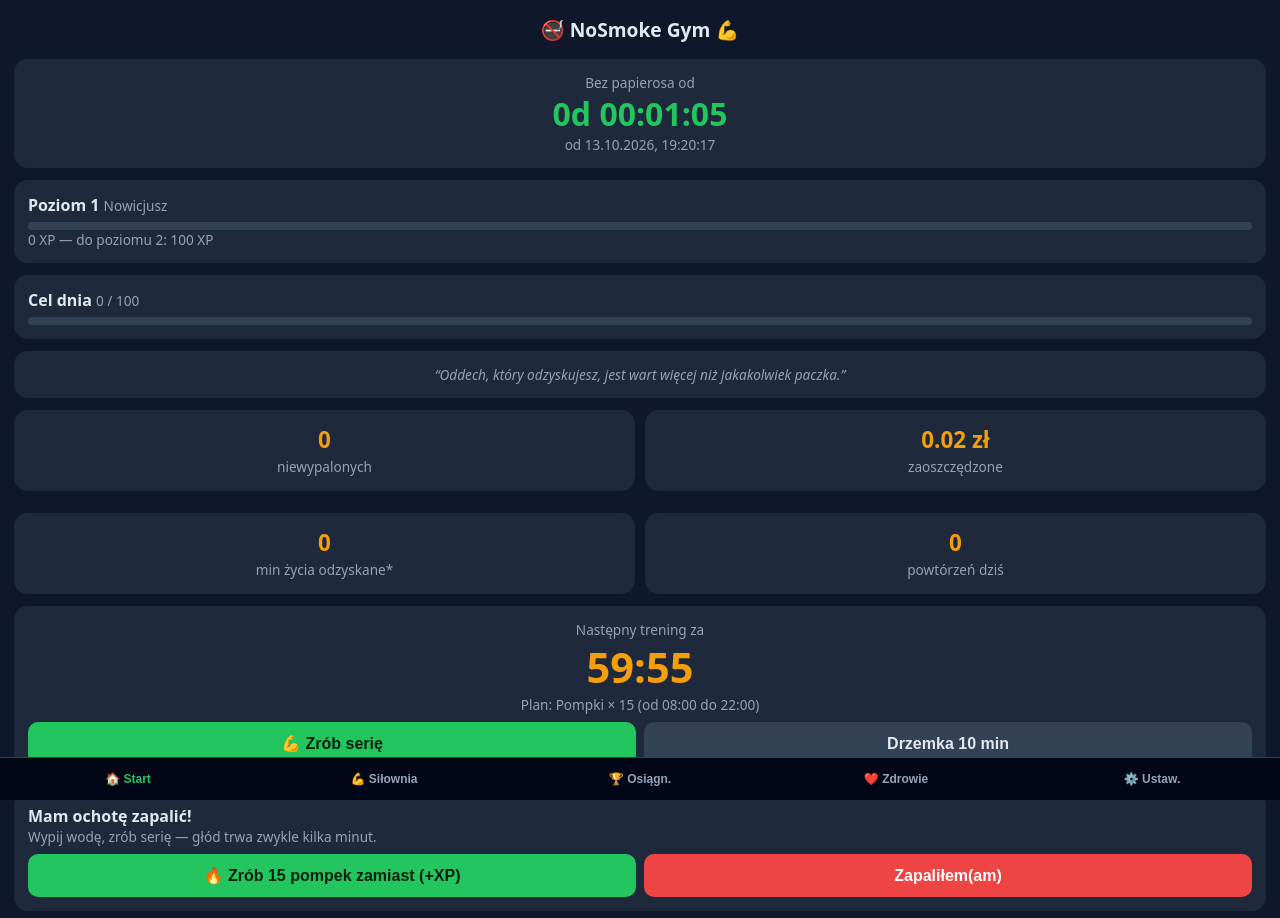
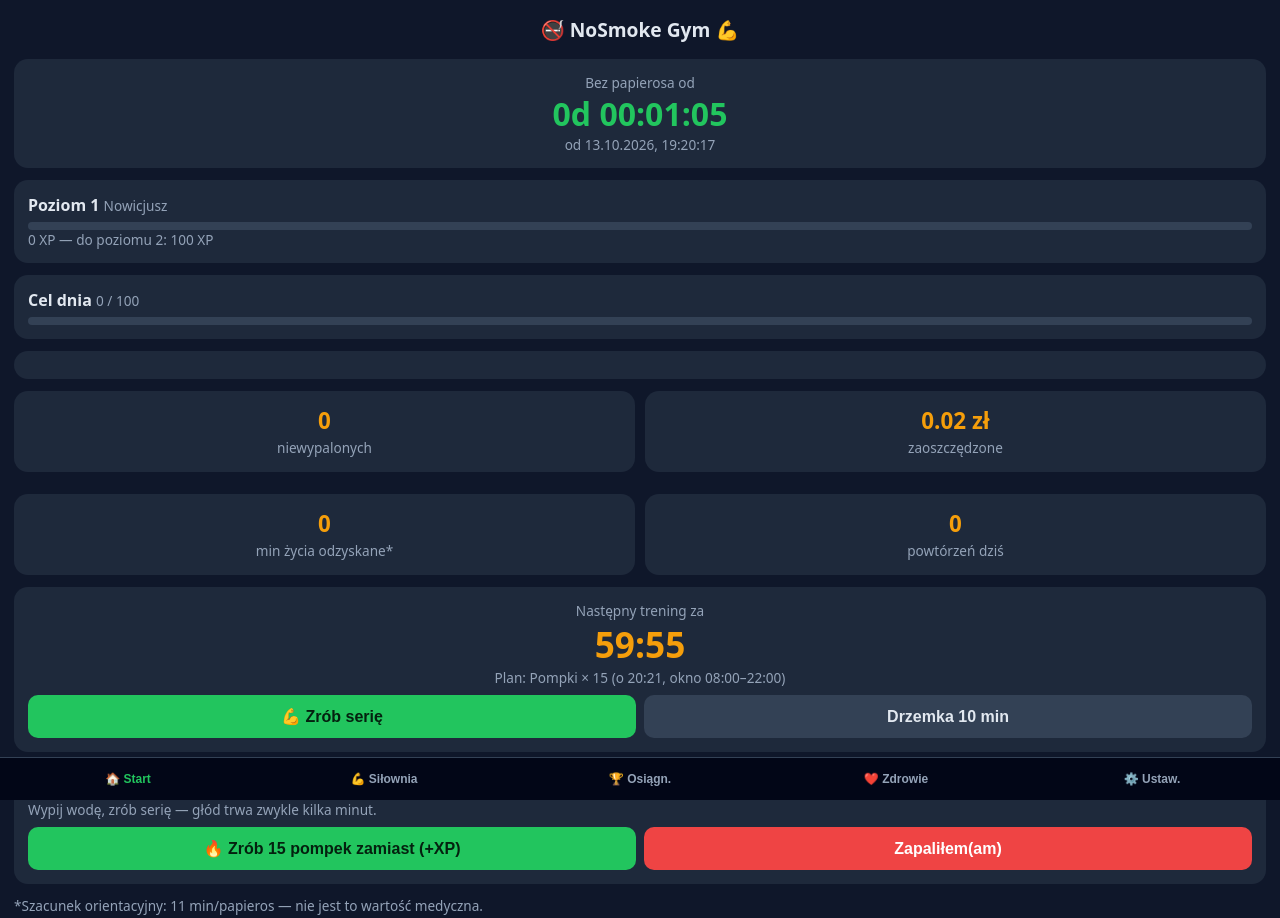
Before and after one commit to Cann4b1sher/nosmoke-gym, a website: page index.html in a window 1280 px wide. Shown: the top 918 px of the page. Drawn offline with Linux system fonts and the light colour scheme.

Commit message:
Fix reminder calculation causing 656:xx bug

```diff
--- a/index.html
+++ b/index.html
@@ -25,7 +25,7 @@ nav button{flex:1;background:none;color:var(--mut);border-radius:0;padding:14px
 .chart{display:flex;align-items:flex-end;gap:6px;height:110px;margin-top:10px}
 .chart div{flex:1;background:var(--acc);border-radius:4px 4px 0 0;position:relative;min-height:2px}
 .chart span{position:absolute;bottom:-18px;left:0;right:0;text-align:center;font-size:.7rem;color:var(--mut)}
-.timer{font-size:2.6rem;text-align:center;font-weight:800;color:var(--acc2);font-variant-numeric:tabular-nums}
+.timer{font-size:2.2rem;text-align:center;font-weight:800;color:var(--acc2);font-variant-numeric:tabular-nums}
 .due{animation:p 1s infinite}@keyframes p{50%{background:#14532d}}
 .ag{display:grid;grid-template-columns:1fr 1fr;gap:8px}
 .a{background:#0f172a;border-radius:10px;padding:10px;text-align:center;opacity:.4;filter:grayscale(1)}
@@ -33,6 +33,7 @@ nav button{flex:1;background:none;color:var(--mut);border-radius:0;padding:14px
 .a .i{font-size:1.8rem}.a b{display:block;font-size:.85rem}.a span{font-size:.7rem;color:var(--mut)}
 #toast{position:fixed;top:12px;left:12px;right:12px;z-index:9;display:flex;flex-direction:column;gap:8px;pointer-events:none}
 #toast div{background:#facc15;color:#1c1917;padding:12px;border-radius:12px;font-weight:700;text-align:center;box-shadow:0 4px 14px #0008}
+#quote{cursor:pointer;user-select:none;-webkit-tap-highlight-color:transparent}
 </style></head><body>
 <div id="toast"></div>
 <header>🚭 NoSmoke Gym 💪</header>
@@ -43,7 +44,7 @@ nav button{flex:1;background:none;color:var(--mut);border-radius:0;padding:14px
  <div class="card"><b id="lvl"></b> <span class="mut" id="ttl"></span>
   <div class="bar x"><i id="xpbar"></i></div><div class="mut" id="xptxt"></div></div>
  <div class="card"><b>Cel dnia</b> <span class="mut" id="goaltxt"></span><div class="bar"><i id="goalbar"></i></div></div>
- <div class="card mut" id="quote" style="text-align:center;font-style:italic"></div>
+ <div class="card mut" id="quote" style="text-align:center"></div>
  <div class="grid">
   <div class="card stat"><b id="avoid">0</b><span class="mut">niewypalonych</span></div>
   <div class="card stat"><b id="money">0</b><span class="mut">zaoszczędzone</span></div>
@@ -135,7 +136,6 @@ const MS=[
 [5*365*D,'5 lat','Niższe ryzyko udaru i raka jamy ustnej, przełyku, płuc'],
 [10*365*D,'10 lat','Śmiertelność z powodu raka płuc ok. 2x niższa niż u palaczy'],
 [15*365*D,'15 lat','Ryzyko chorób serca jak u osoby niepalącej']];
-const QUOTES=['Głód nikotynowy trwa kilka minut — Twoje mięśnie zostają na dłużej.','Każda seria to głos oddany na osobę, którą chcesz być.','Nie musisz być idealny. Wystarczy, że dziś nie zapalisz.','Oddech, który odzyskujesz, jest wart więcej niż jakakolwiek paczka.','Siła to suma małych powtórzeń. Tak samo wolność.','Wczoraj dałeś radę. Dziś też dasz.','Pompki zamiast papierosa: płuca i biceps mówią dziękuję.','Słabszy dzień? Zrób jedną serię i liczy się jako wygrana.','Każda godzina bez papierosa to realna zmiana w organizmie.','Pieniądze, które zostają w kieszeni, kupią lepszą odżywkę.','Dyscyplina bije motywację. Zrób serię, nawet gdy nie chcesz.','Jesteś silniejszy niż nawyk.'];
 const TITLES=['Nowicjusz','Wojownik','Twardziel','Żelazny','Maszyna','Tytan','Legenda'];
 const ACH=[
 ['s1h','⏱️','Pierwsza godzina','1 godzina bez papierosa',s=>s.el>=H],
@@ -200,7 +200,6 @@ function renderLvl(s){
  $('alvl').textContent=`Poziom ${L.l} — ${t}`;$('axp').style.width=p+'%';$('axpt').textContent=$('xptxt').textContent;
  const g=Math.min(100,todayReps()/S.dgoal*100);
  $('goalbar').style.width=g+'%';$('goaltxt').textContent=`${todayReps()} / ${S.dgoal}`+(g>=100?' ✅':'');
- $('quote').textContent='“'+QUOTES[Math.floor(Date.now()/D)%QUOTES.length]+'”';
 }
 function renderAch(){
  const n=Object.keys(S.ach).length;$('acnt').textContent=`(${n}/${ACH.length})`;
@@ -232,7 +231,7 @@ function addSet(ex,reps,kg,quiet){
  ex=ex||$('ex').value;reps=reps||+$('reps').value;kg=kg===undefined?+$('kg').value||0:kg;
  if(!reps)return;const before=todayReps();
  S.sets.push({t:Date.now(),e:ex,r:reps,kg});S.lastEx=ex;scheduleNext(true);save();
- if(!quiet){beep(1);toast(`+${reps} XP 💪 `+QUOTES[Math.floor(Math.random()*QUOTES.length)])}
+ if(!quiet){beep(1);toast(`+${reps} XP 💪 Zapisano!`)}
  if(before<S.dgoal&&todayReps()>=S.dgoal)toast('🎯 Cel dnia osiągnięty!');
  renderGym();tick();renderAch();
 }
@@ -245,25 +244,35 @@ function renderGym(){
  const k=dayKey(Date.now());
  $('log').innerHTML=S.sets.filter(x=>dayKey(x.t)===k).reverse().map(x=>`${new Date(x.t).toLocaleTimeString('pl-PL',{hour:'2-digit',minute:'2-digit'})} — ${exName(x.e)} × ${x.r}${x.kg?' @ '+x.kg+' kg':''}`).join('<br>')||'Brak serii dzisiaj.';
 }
-function inWindow(t){const h=new Date(t).getHours();return S.from<=S.to?(h>=S.from&&h<S.to):(h>=S.from||h<S.to)}
+function inWindow(h){return S.from<=S.to?(h>=S.from&&h<S.to):(h>=S.from||h<S.to)}
+function nextValidTime(after){
+ const d=new Date(after);
+ for(let i=0;i<48;i++){
+  const cur=new Date(d.getTime()+i*H);
+  if(inWindow(cur.getHours()))return cur.getTime();
+ }
+ return after+H;
+}
 function scheduleNext(fromNow){
- let t=(fromNow?Date.now():S.nextAt||Date.now())+H;let g=0;
- while(!inWindow(t)&&g++<48)t+=H/2;
- S.nextAt=t;save();
+ const base=fromNow?Date.now():(S.nextAt||Date.now());
+ S.nextAt=nextValidTime(base+H);save();
 }
 function snooze(){S.nextAt=Date.now()+10*60e3;save();reminder()}
 function reminder(){
  if(!S.en){$('cd').textContent='wyłączone';$('nextEx').textContent='';return}
- if(!S.nextAt||S.nextAt<Date.now()-12*H)scheduleNext(true);
- const left=S.nextAt-Date.now();
+ const now=Date.now();
+ if(!S.nextAt||S.nextAt<now-24*H||S.nextAt>now+48*H){scheduleNext(true)}
+ const left=S.nextAt-now;
  if(left<=0){
   $('nextCard').classList.add('due');$('cd').textContent='TERAZ!';
   const e=nextEx();$('nextEx').textContent=`${exName(e)} × ${S.dreps}`;
   if(!S.notified||S.notified!==S.nextAt){S.notified=S.nextAt;localStorage.setItem(K,JSON.stringify(S));notify(e);}
  }else{
   $('nextCard').classList.remove('due');
-  const mm=Math.floor(left/60e3),ss=Math.floor(left%60e3/1e3);$('cd').textContent=`${pad(mm)}:${pad(ss)}`;
-  $('nextEx').textContent=`Plan: ${exName(nextEx())} × ${S.dreps} (od ${pad(S.from)}:00 do ${pad(S.to)}:00)`;
+  const dh=Math.floor(left/H),dm=Math.floor(left%H/60e3),ds=Math.floor(left%60e3/1e3);
+  $('cd').textContent=dh>0?`${dh}h ${pad(dm)}m ${pad(ds)}s`:`${pad(dm)}:${pad(ds)}`;
+  const timeStr=new Date(S.nextAt).toLocaleTimeString('pl-PL',{hour:'2-digit',minute:'2-digit'});
+  $('nextEx').textContent=`Plan: ${exName(nextEx())} × ${S.dreps} (o ${timeStr}, okno ${pad(S.from)}:00–${pad(S.to)}:00)`;
  }
 }
 function notify(e){
@@ -286,7 +295,7 @@ function loadSet(){
 function saveSet(){
  S.quit=new Date($('qd').value||Date.now()).toISOString();
  ['cpd','pp','pps','from','to','dreps','dgoal'].forEach(k=>S[k]=+$(k).value);
- S.cur=$('cur').value;S.en=+$('en').value;S.mode=$('mode').value;S.nextAt=0;S.upd=Date.now();save();tick();alert('Zapisano ✅')}
+ S.cur=$('cur').value;S.en=+$('en').value;S.mode=$('mode').value;S.nextAt=0;S.upd=Date.now();save();scheduleNext(true);tick();alert('Zapisano ✅')}
 function exp(){const a=document.createElement('a');a.href=URL.createObjectURL(new Blob([JSON.stringify(S,null,1)],{type:'application/json'}));a.download='nosmoke-backup.json';a.click()}
 
 const LOCALONLY=['nextAt','notified'];
@@ -335,7 +344,7 @@ async function doAuth(mode){
   if(!r.ok)return alert(r.j.error||'Błąd '+r.status);
   AUTH={token:r.j.token,user:r.j.user};localStorage.setItem(AK,JSON.stringify(AUTH));$('ap').value='';
   await syncNow();
- }catch(e){alert('Brak połączenia z serwerem (używasz wersji statycznej?)')}
+ }catch(e){alert('Brak połączenia z serwerem')}
 }
 function logout(){AUTH=null;localStorage.removeItem(AK);setSt('Wylogowano (dane lokalne zostają)')}
 setSt(AUTH?'☁️ Zalogowano: '+AUTH.user:'Niezalogowany — dane tylko w tej przeglądarce');
```
